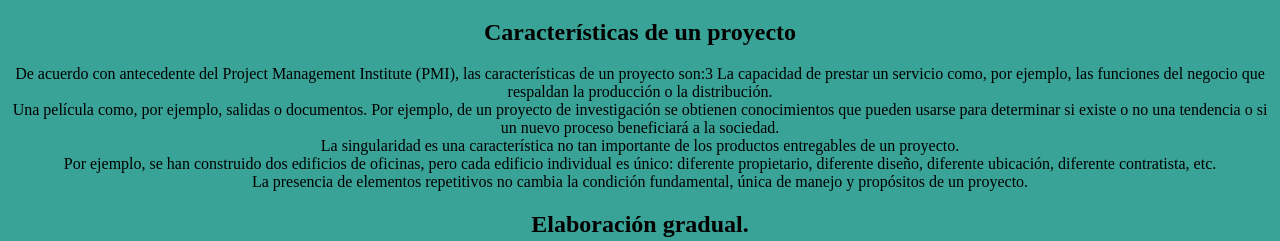
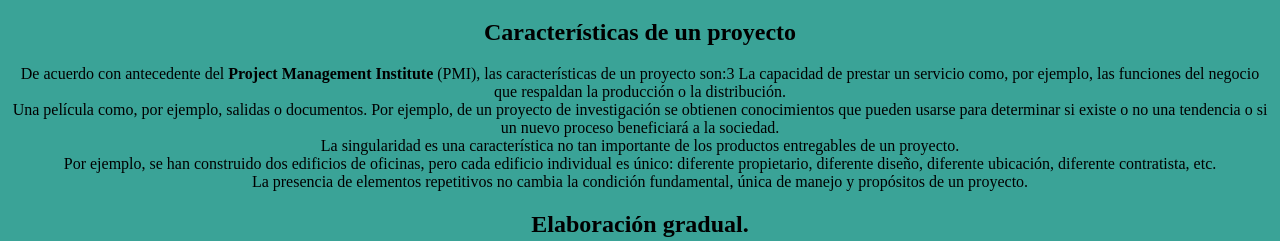
Before and after one commit to Gyro237/Proyectos, a plain HTML site: page portafolio/indice.html in a window 1280 px wide. Shown: the part 166-407 px from the top of the page. Drawn offline with Linux system fonts and the light colour scheme.

Commit message:
Completo

```diff
--- a/portafolio/indice.html
+++ b/portafolio/indice.html
@@ -15,7 +15,7 @@
 <center><h3>Proyecto 1</h3></center>
 <a name=arriba>
 <center><h2>Caracter&iacute;sticas de un proyecto</h2></center>
-<center><p>De acuerdo con antecedente del Project Management Institute (PMI), las características de un proyecto son:3
+<center><p>De acuerdo con antecedente del <strong>Project Management Institute</strong> (PMI), las características de un proyecto son:3
 La capacidad de prestar un servicio como, por ejemplo, las funciones del negocio que respaldan la producción o la distribución.<br>
 Una película como, por ejemplo, salidas o documentos. Por ejemplo, de un proyecto de investigación se obtienen conocimientos que pueden usarse para determinar si existe o no una tendencia o si un nuevo proceso beneficiará a la sociedad.<br>
 La singularidad es una característica no tan importante de los productos entregables de un proyecto.<br>
```
